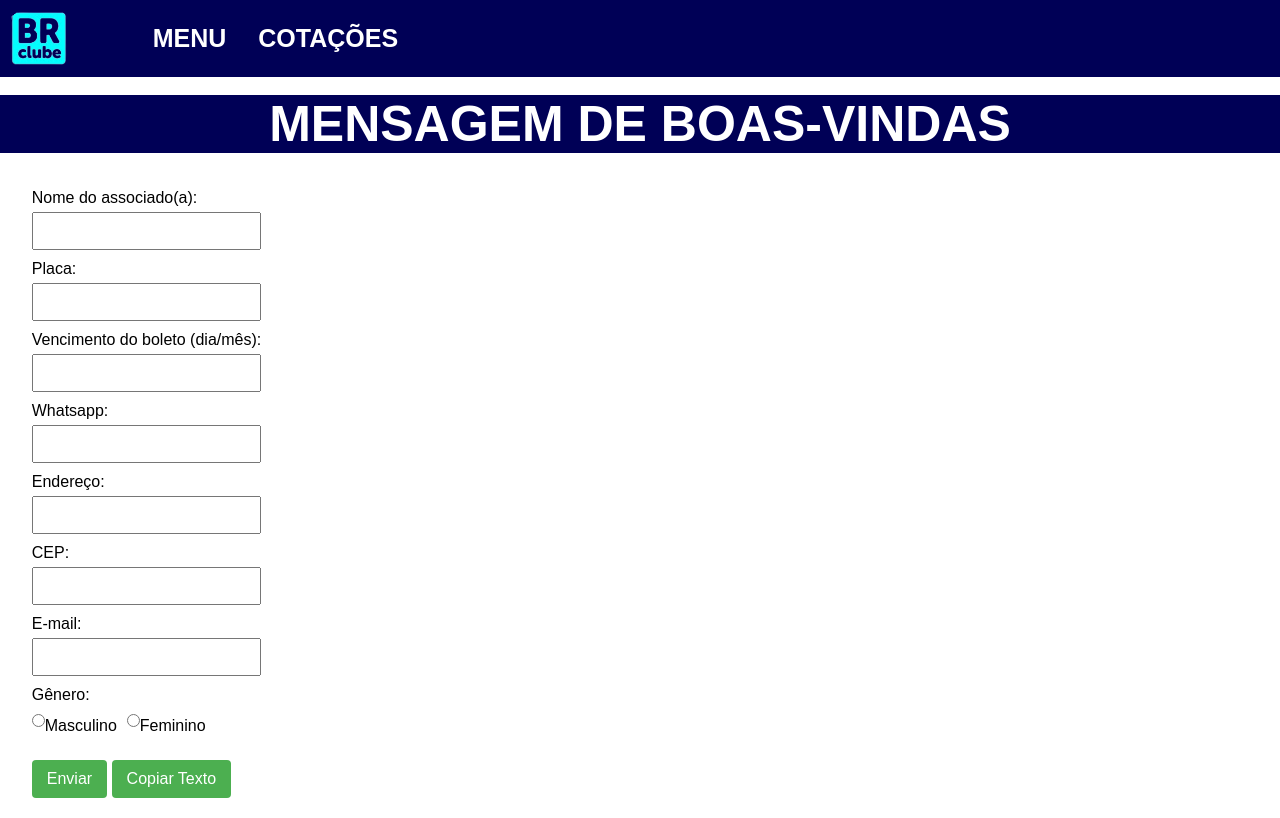
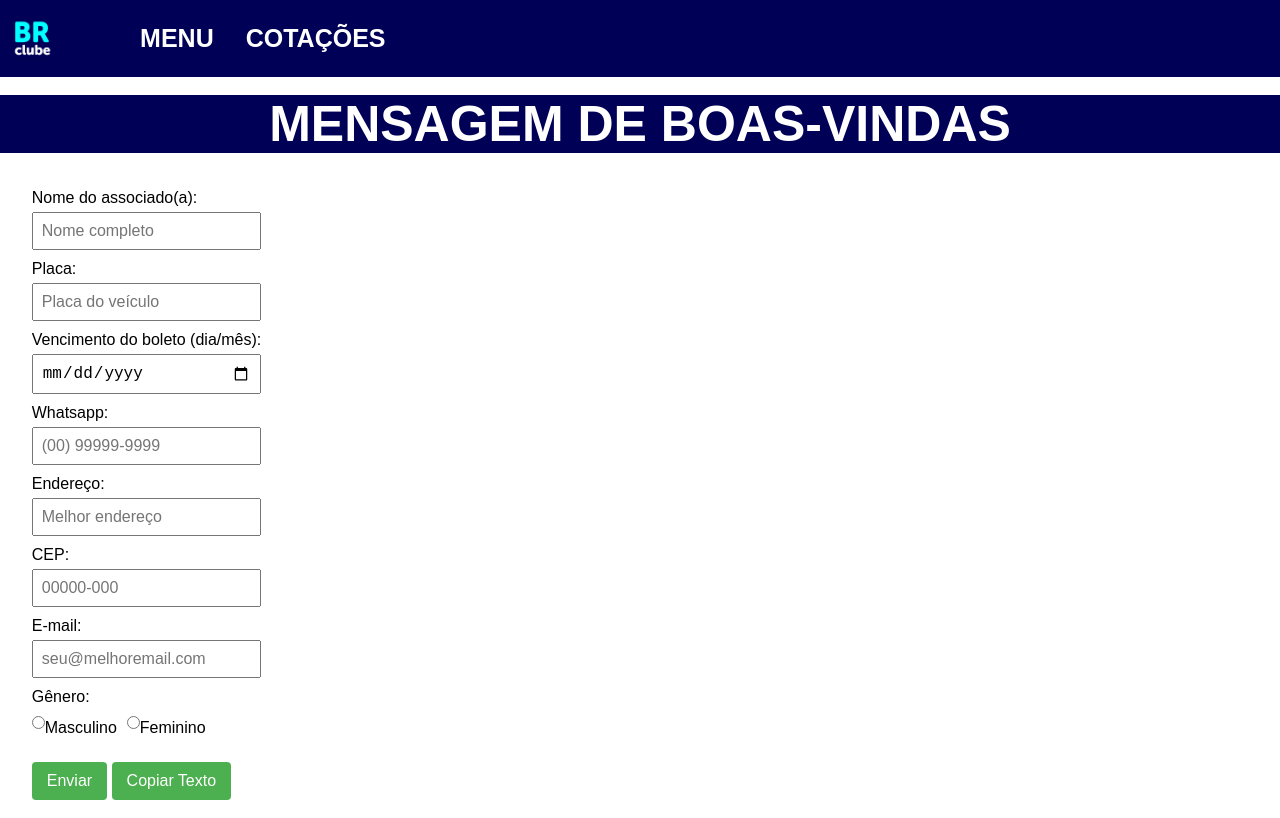
Before and after one commit to BR-Clube/BrClubeOficial, a website: page BoasVindas/boasVindas.html in a window 1280 px wide. Drawn offline with Linux system fonts and the light colour scheme.

Commit message:
placeholders and small fixes

```diff
--- a/BoasVindas/boasVindas.html
+++ b/BoasVindas/boasVindas.html
@@ -13,7 +13,7 @@
 
     <nav>
         <!-- Adicione a imagem da logo -->
-        <img src="../Images/brclube.png" alt="Logo da Empresa" class="logo">
+        <img src="../Images/brclube2.png" alt="Logo da Empresa" class="logo">
 
         <ul>
             <li><a href="../index.html">MENU</a></li>
@@ -33,25 +33,25 @@
         <div id="brClubeContainer" class="brClubeContainer">
             <form id="brClubeForm">
                 <label for="nome">Nome do associado(a): </label>
-                <input type="text" id="nome" required><br>
+                <input placeholder="Nome completo" type="text" id="nome" required><br>
 
                 <label for="placa">Placa: </label>
-                <input type="text" id="placa" required><br>
+                <input placeholder="Placa do veículo" type="text" id="placa" required><br>
 
                 <label for="vencimentoBoleto">Vencimento do boleto (dia/mês): </label>
-                <input type="text" id="vencimentoBoleto" required><br>
+                <input type="date" id="vencimentoBoleto" required><br>
 
                 <label for="whatsapp">Whatsapp: </label>
-                <input type="text" id="whatsapp" required><br>
+                <input placeholder="(00) 99999-9999" type="tel" id="whatsapp" required><br>
 
                 <label for="endereco">Endereço: </label>
-                <input type="text" id="endereco" required><br>
+                <input placeholder="Melhor endereço" type="text" id="endereco" required><br>
 
                 <label for="cep">CEP: </label>
-                <input type="text" id="cep" required><br>
+                <input placeholder="00000-000" type="text" id="cep" required><br>
 
                 <label for="email">E-mail: </label>
-                <input type="email" id="email" required><br>
+                <input placeholder="seu@melhoremail.com" type="email" id="email" required><br>
 
                 <label for="genero" class="genero">Gênero:</label>
                 <div id="genero">
--- a/Nav/nav.css
+++ b/Nav/nav.css
@@ -12,7 +12,7 @@ nav {
 }
 
 .logo {
-    width: 4.5%; /* ajuste conforme necessário */
+    width: 3.5%; /* ajuste conforme necessário */
     margin-right: 70px; /* ajuste conforme necessário */
 }
 
--- a/padrao.css
+++ b/padrao.css
@@ -45,9 +45,8 @@ input {
     width: 48%;
     margin: 0 auto;
     padding: 20px;
-    text-align: center;
+    text-align: left;
     display: flex; /* Torna o contêiner de texto um contêiner flexível */
-    align-items: center; /* Centraliza o conteúdo verticalmente */
 }
 
 #genero {
```
Also changed, not shown: Cobranca/cobranca.html (+7 -7 lines), Eventos/eventos.html (+1 -1 lines), index.html (+1 -1 lines), Images/brclube.png (deleted), Images/brclube2.png (added).
